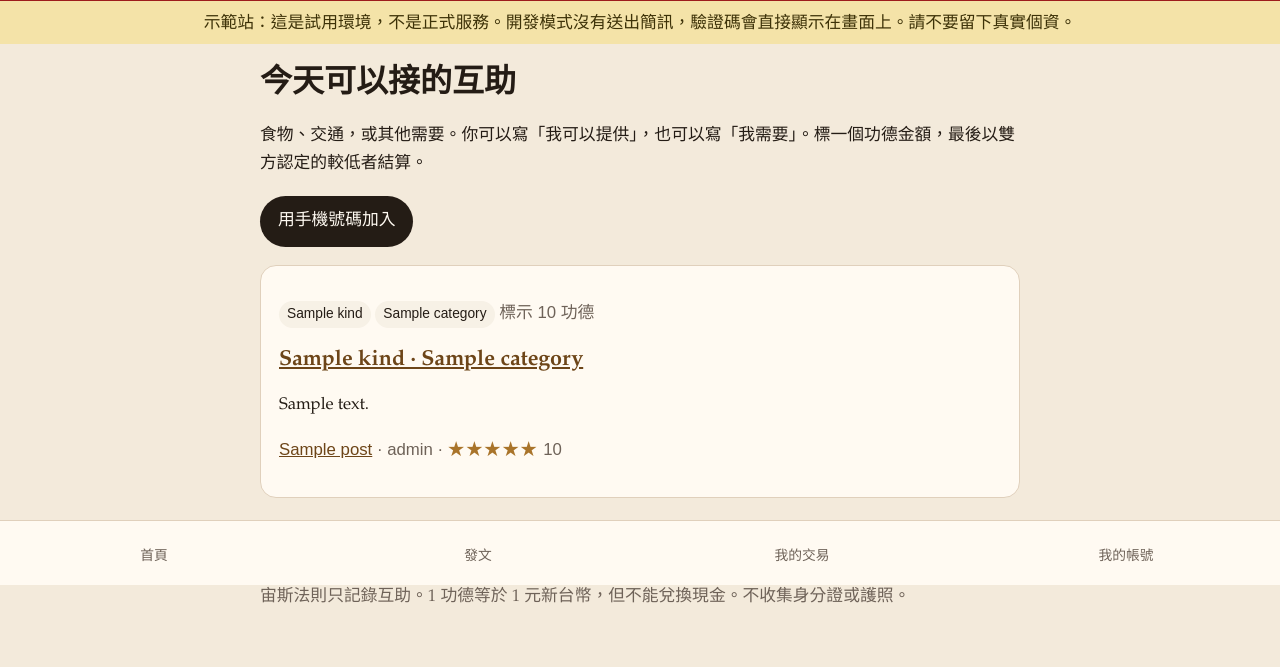
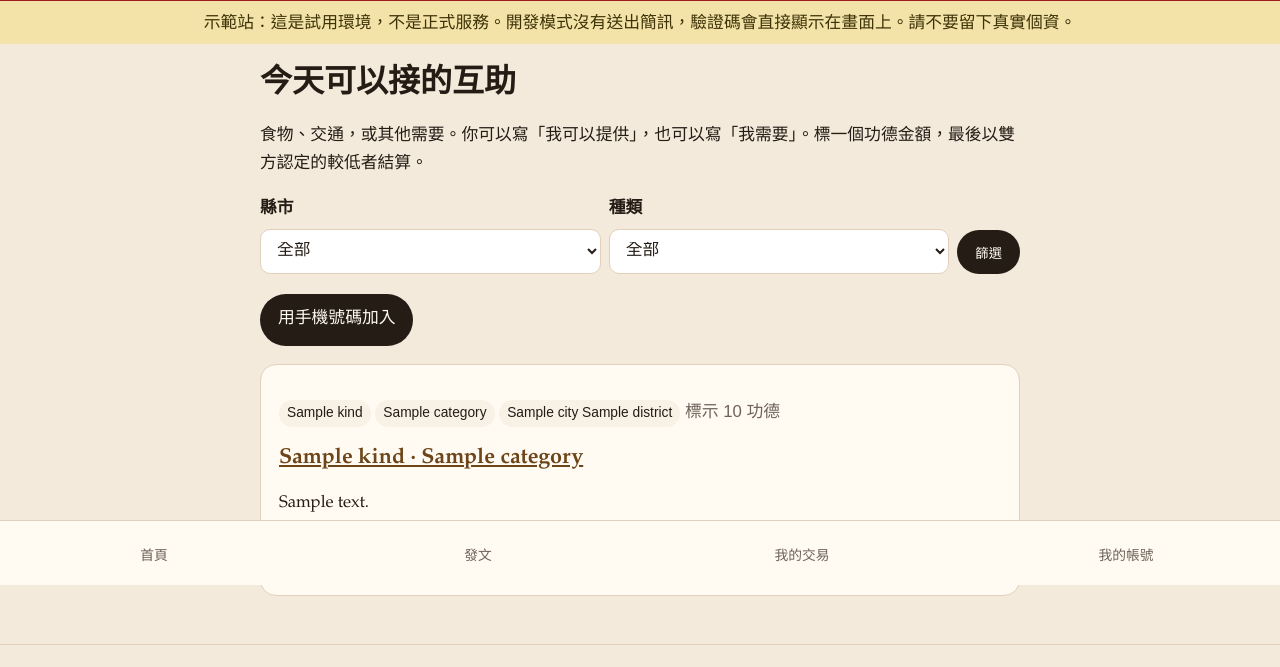
Before and after one commit to cequ3108/Zeus-s-Law, a Node server app: template src/views/home.ejs in a window 1280 px wide. Shown: the part 215-882 px from the top of the page. Before the commit the page ends 818 px from the top, so only its background shows below. Run offline with Node 20, Linux system fonts and the light colour scheme; the template is opened without the code that fills it: most values are stand-ins (such as "Sample title", 1, 10 or a date in 2020); some libraries are stand-ins or nearby versions.

Commit message:
Require a city on new posts and filter the home list by city.
District stays optional. Legacy posts with no city remain visible under 全部. A saved city on the account page becomes the home default.

Co-authored-by: cequ3108 <cequ3108@users.noreply.github.com>

```diff
--- a/public/styles.css
+++ b/public/styles.css
@@ -120,6 +120,12 @@ main { padding-top: 8px; }
 .flash-err { background: #fde8e4; color: #6d1a16; }
 
 form { margin: 12px 0 20px; }
+.filter { display: grid; grid-template-columns: 1fr 1fr auto; gap: 8px; align-items: end; }
+.filter .field { margin: 0; }
+.filter button { margin-bottom: 0; }
+@media (max-width: 560px) {
+  .filter { grid-template-columns: 1fr; }
+}
 .field { margin-bottom: 14px; }
 label, legend { font-weight: 650; }
 fieldset { border: 1px solid var(--line); border-radius: 12px; padding: 12px; }
--- a/src/app.js
+++ b/src/app.js
@@ -6,6 +6,7 @@ const { AppError } = require('./errors');
 const { createServices } = require('./services');
 const { isDevMode } = require('./sms');
 const { ROLES, KINDS, CATEGORIES, STATUSES } = require('./constants');
+const { CITIES, normalizeCity } = require('./places');
 const { formatMerit, formatTaipei } = require('./time');
 
 function safeReturn(url) {
@@ -88,7 +89,7 @@ function createApp(options = {}) {
     res.locals.user = null;
     if (req.session.userId) {
       res.locals.user = options.db.prepare(`
-        SELECT id, mobile, display_name, role, merit, quota, blocked, block_reason
+        SELECT id, mobile, display_name, role, merit, quota, blocked, block_reason, city, district
         FROM users WHERE id = ?
       `).get(req.session.userId) || null;
       if (!res.locals.user) delete req.session.userId;
@@ -151,7 +152,26 @@ function createApp(options = {}) {
   });
 
   app.get('/', (req, res) => {
-    res.render('home', { title: '廣場', posts: services.listOpenPosts() });
+    const rawCity = String(req.query.city || '').trim();
+    let city = rawCity;
+    if (!rawCity && res.locals.user && res.locals.user.city) city = res.locals.user.city;
+    if (rawCity === 'all') city = '';
+    let normalized = '';
+    if (city) {
+      try {
+        normalized = normalizeCity(city);
+      } catch (err) {
+        if (!(err instanceof AppError)) throw err;
+      }
+    }
+    const category = CATEGORIES[req.query.category] ? req.query.category : '';
+    res.render('home', {
+      title: '廣場',
+      posts: services.listOpenPosts({ city: normalized || null, category: category || null }),
+      cities: CITIES,
+      filterCity: normalized || 'all',
+      filterCategory: category,
+    });
   });
 
   app.get('/rules', (req, res) => {
@@ -293,11 +313,20 @@ function createApp(options = {}) {
   });
 
   app.get('/account', requireLogin, (req, res) => {
-    res.render('account', { title: '我的帳號' });
+    res.render('account', { title: '我的帳號', cities: CITIES });
+  });
+
+  app.post('/account', requireCsrf, requireLogin, (req, res) => {
+    try {
+      services.updateAccountPlace(res.locals.user.id, req.body);
+      redirectWith(req, res, '/account', { type: 'ok', message: '已記下你的縣市。首頁會先顯示這裡的招募。' });
+    } catch (err) {
+      handle(err, req, res, '/account');
+    }
   });
 
   app.get('/posts/new', requireLogin, (req, res) => {
-    res.render('post-new', { title: '發布' });
+    res.render('post-new', { title: '發布', cities: CITIES });
   });
 
   app.post('/posts', requireCsrf, requireLogin, (req, res) => {
--- /dev/null
+++ b/src/places.js
@@ -0,0 +1,26 @@
+const { AppError } = require('./errors');
+
+const CITIES = [
+  '臺北市', '新北市', '基隆市', '桃園市', '新竹市', '新竹縣', '苗栗縣',
+  '臺中市', '彰化縣', '南投縣', '雲林縣', '嘉義市', '嘉義縣', '臺南市',
+  '高雄市', '屏東縣', '宜蘭縣', '花蓮縣', '臺東縣', '澎湖縣', '金門縣', '連江縣',
+];
+
+function normalizeCity(raw, { required = true } = {}) {
+  const text = String(raw || '').trim().replace(/台/g, '臺');
+  if (!text) {
+    if (!required) return null;
+    throw new AppError('請選擇縣市。');
+  }
+  if (!CITIES.includes(text)) throw new AppError('請選擇縣市。');
+  return text;
+}
+
+function cleanDistrict(raw) {
+  const text = String(raw || '').replace(/[\u0000-\u001F]/g, '').trim().replace(/台/g, '臺');
+  if (!text) return null;
+  if ([...text].length > 20) throw new AppError('行政區請不要超過 20 個字。');
+  return text;
+}
+
+module.exports = { CITIES, normalizeCity, cleanDistrict };
--- a/src/services.js
+++ b/src/services.js
@@ -4,6 +4,7 @@ const { CATEGORIES, ENDOWMENTS, MAX_AMOUNT } = require('./constants');
 const { taipeiDate } = require('./time');
 const sms = require('./sms');
 const { cleanPassword, hashPassword, verifyPassword } = require('./password');
+const { normalizeCity, cleanDistrict } = require('./places');
 
 function createServices(db, options = {}) {
   const now = options.now || (() => new Date());
@@ -235,11 +236,23 @@ function createServices(db, options = {}) {
     if (!CATEGORIES[input.category]) throw new AppError('請選擇食物、交通或其他。');
     const description = cleanText(input.description, '描述');
     const amount = parseAmount(input.amount, '金額', 1);
+    const city = normalizeCity(input.city);
+    const district = cleanDistrict(input.district);
     const info = db.prepare(`
-      INSERT INTO posts (author_id, kind, category, description, amount, status, created_at)
-      VALUES (?, ?, ?, ?, ?, 'open', ?)
-    `).run(author.id, kind, input.category, description, amount, clock().toISOString());
+      INSERT INTO posts (
+        author_id, kind, category, description, amount, status, created_at, city, district
+      )
+      VALUES (?, ?, ?, ?, ?, 'open', ?, ?, ?)
+    `).run(author.id, kind, input.category, description, amount, clock().toISOString(), city, district);
     return { id: Number(info.lastInsertRowid) };
+  }
+
+  function updateAccountPlace(userId, input) {
+    const city = normalizeCity(input.city, { required: false });
+    const district = cleanDistrict(input.district);
+    if (district && !city) throw new AppError('要填行政區，請先選擇縣市。');
+    db.prepare('UPDATE users SET city = ?, district = ? WHERE id = ?').run(city, district, userId);
+    return mustUser(userId);
   }
 
   function acceptPost(postId, userId) {
@@ -472,18 +485,28 @@ function createServices(db, options = {}) {
     `).get(userId) || null;
   }
 
-  function listOpenPosts() {
+  function listOpenPosts(filter = {}) {
+    const where = ['p.status = \'open\'', 'u.blocked = 0'];
+    const params = [];
+    if (filter.city) {
+      where.push('p.city = ?');
+      params.push(filter.city);
+    }
+    if (filter.category && CATEGORIES[filter.category]) {
+      where.push('p.category = ?');
+      params.push(filter.category);
+    }
     return db.prepare(`
-      SELECT p.id, p.kind, p.category, p.description, p.amount, p.created_at,
+      SELECT p.id, p.kind, p.category, p.description, p.amount, p.created_at, p.city, p.district,
              u.id AS author_id, u.display_name AS author_name, u.role AS author_role,
              (SELECT ROUND(AVG(stars), 1) FROM ratings WHERE ratee_id = u.id) AS author_avg,
              (SELECT COUNT(*) FROM ratings WHERE ratee_id = u.id) AS author_count
       FROM posts p
       JOIN users u ON u.id = p.author_id
-      WHERE p.status = 'open' AND u.blocked = 0
+      WHERE ${where.join(' AND ')}
       ORDER BY p.id DESC
       LIMIT 50
-    `).all();
+    `).all(...params);
   }
 
   function dashboard(userId) {
@@ -571,6 +594,8 @@ function createServices(db, options = {}) {
       kind: row.kind,
       category: row.category,
       description: row.description,
+      city: row.city,
+      district: row.district,
       amount: row.amount,
       status: row.status,
       createdAt: row.created_at,
@@ -669,6 +694,7 @@ function createServices(db, options = {}) {
     ensureFounderFromEnv,
     seedFounder,
     createPost,
+    updateAccountPlace,
     acceptPost,
     cancelPost,
     submitValue,
--- a/src/views/home.ejs
+++ b/src/views/home.ejs
@@ -4,6 +4,27 @@
   <section class="hero">
     <h1>今天可以接的互助</h1>
     <p>食物、交通，或其他需要。你可以寫「我可以提供」，也可以寫「我需要」。標一個功德金額，最後以雙方認定的較低者結算。</p>
+    <form class="filter" method="get" action="/">
+      <div class="field">
+        <label for="filter-city">縣市</label>
+        <select id="filter-city" name="city">
+          <option value="all" <%= filterCity === 'all' ? 'selected' : '' %>>全部</option>
+          <% cities.forEach(function (city) { %>
+            <option value="<%= city %>" <%= filterCity === city ? 'selected' : '' %>><%= city %></option>
+          <% }) %>
+        </select>
+      </div>
+      <div class="field">
+        <label for="filter-category">種類</label>
+        <select id="filter-category" name="category">
+          <option value="">全部</option>
+          <option value="food" <%= filterCategory === 'food' ? 'selected' : '' %>>食物</option>
+          <option value="transport" <%= filterCategory === 'transport' ? 'selected' : '' %>>交通</option>
+          <option value="other" <%= filterCategory === 'other' ? 'selected' : '' %>>其他</option>
+        </select>
+      </div>
+      <button type="submit">篩選</button>
+    </form>
     <% if (!user) { %>
       <p><a class="button" href="/login">用手機號碼加入</a></p>
     <% } else if (!user.blocked) { %>
@@ -21,6 +42,7 @@
         <p class="meta">
           <span class="tag tag-<%= post.kind %>"><%= kindLabel(post.kind) %></span>
           <span class="tag"><%= categoryLabel(post.category) %></span>
+          <% if (post.city) { %><span class="tag"><%= post.city %><% if (post.district) { %> <%= post.district %><% } %></span><% } %>
           <span>標示 <%= formatMerit(post.amount) %> 功德</span>
         </p>
         <h2><a href="/posts/<%= post.id %>"><%= kindLabel(post.kind) %> · <%= categoryLabel(post.category) %></a></h2>
--- a/src/views/post.ejs
+++ b/src/views/post.ejs
@@ -4,6 +4,7 @@
   <p class="meta">
     <span class="tag tag-<%= model.kind %>"><%= kindLabel(model.kind) %></span>
     <span class="tag"><%= categoryLabel(model.category) %></span>
+    <% if (model.city) { %><span class="tag"><%= model.city %><% if (model.district) { %> <%= model.district %><% } %></span><% } %>
     <span><%= statusLabel(model.status) %></span>
     <span><%= formatTaipei(model.createdAt) %></span>
   </p>
```
Also changed, not shown: src/db.js (+9 -1 lines), src/views/account.ejs (+18 -0 lines), src/views/post-new.ejs (+13 -0 lines), test/http.test.js (+3 -0 lines), test/places.test.js (added, +70 -0 lines), test/rules.test.js (+1 -0 lines).
